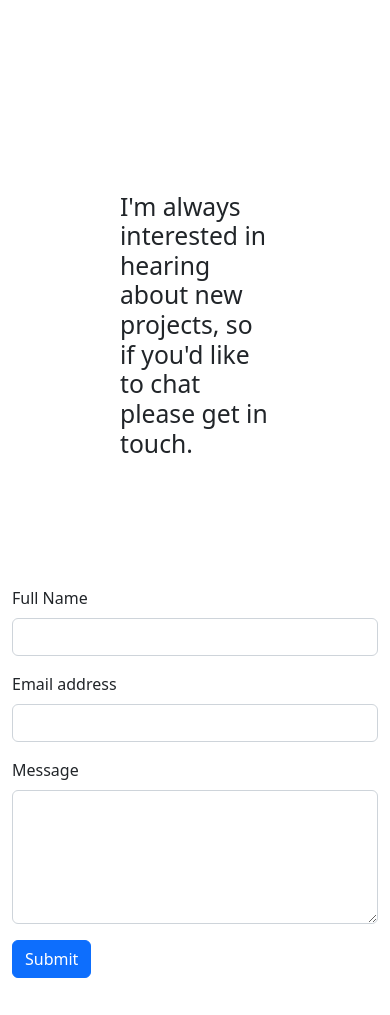
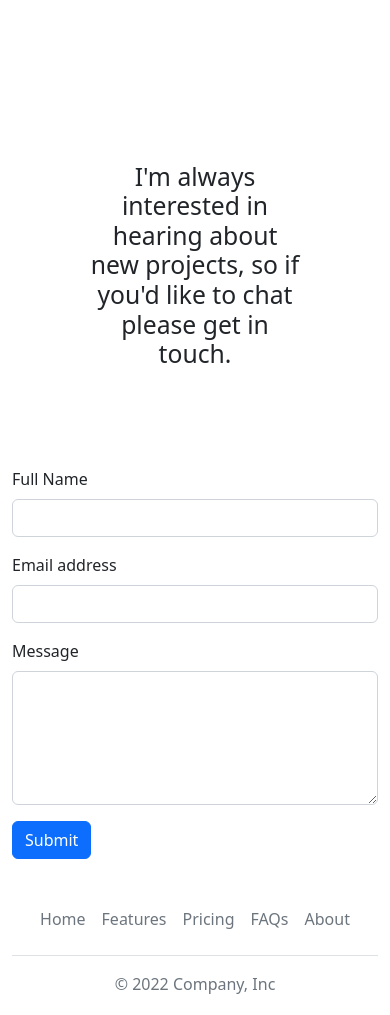
Before and after one commit to dennis-every/portfolio-bootstrap, a website: page index.html in a window 390 px wide. Shown: the part 4647-5662 px from the top of the page. Drawn offline with nearby package versions, Linux system fonts and the light colour scheme.

Commit message:
make contact form responsive for mobile

```diff
--- a/assets/styles.css
+++ b/assets/styles.css
@@ -7,9 +7,9 @@
 .technologies span {
 	margin: 5px;
 }
-.contact-form-header{
+.contact-form-header {
 	display: flex;
 	justify-content: center;
 	align-items: center;
-  padding: 120px;
+	padding: 90px;
 }
--- a/index.html
+++ b/index.html
@@ -191,11 +191,11 @@
   <section id="contact-form">
     <div class="container">
       <div class="row">
-        <div class="col contact-form-header">
+        <div class="col-md-6 contact-form-header text-center">
           <h2>I'm always interested in hearing about new projects, so if you'd like to chat please
             get in touch.</h2>
         </div>
-        <div class="col">
+        <div class="col-md-6">
           <form>
             <div class="mb-3">
               <label for="fullname" class="form-label">Full Name</label>
```
Lines whose indentation alone changed are shown as unchanged.
